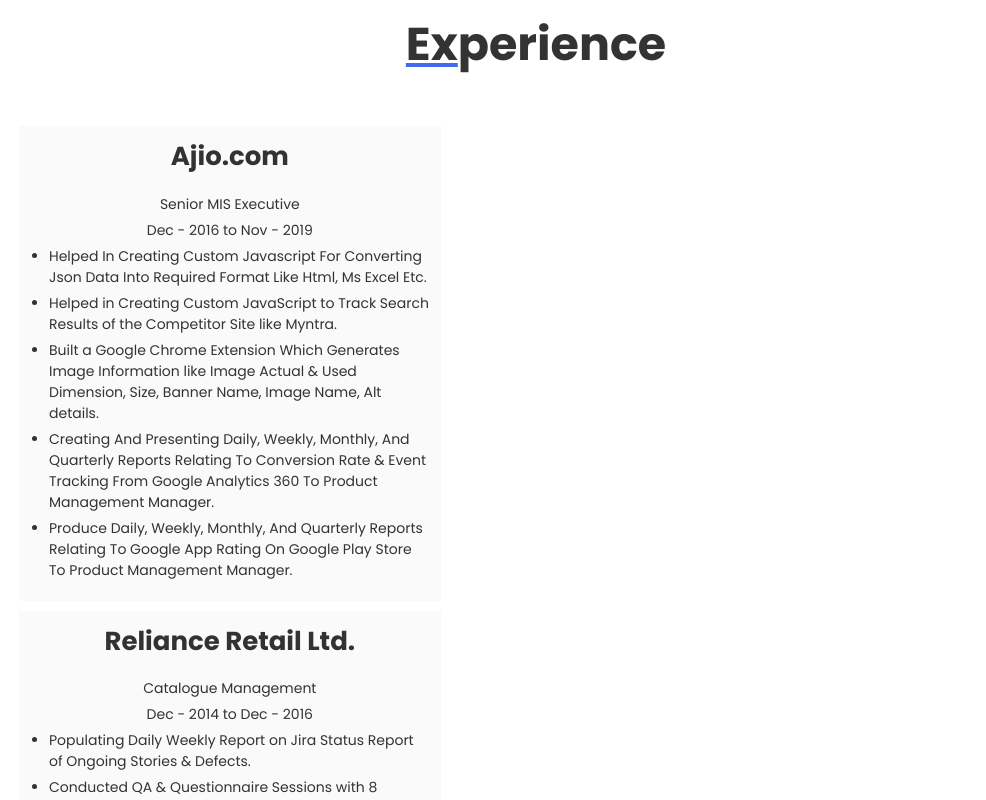
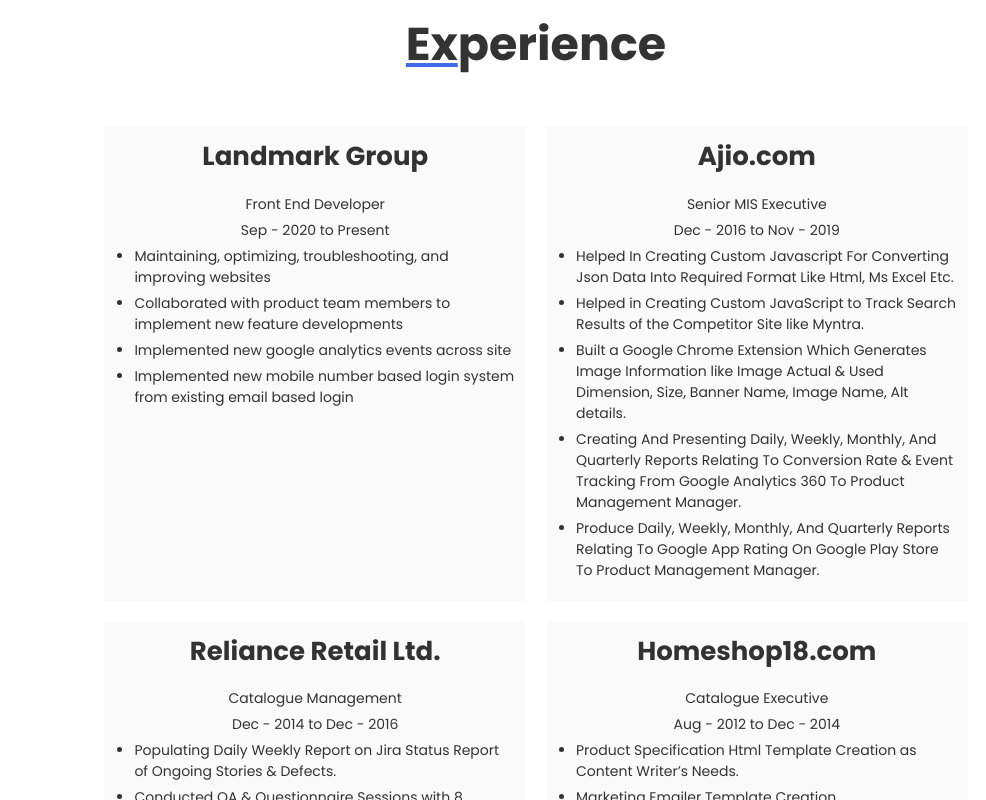
Before and after one commit to schandpasha38/chandpasha-portfolio, a React (Create React App) app: page /about in a window 1280 px wide. Shown: the part 1240-2040 px from the top of the page, without its empty margins (104-1090 px from the left). Built offline with nearby package versions, Linux system fonts and the light colour scheme.

Commit message:
Updated current job discription and updated some other issues

```diff
--- a/src/Components/About/About.css
+++ b/src/Components/About/About.css
@@ -218,8 +218,6 @@
   margin: 80px auto;
 }
 
-// JOB
-
 .job-inner {
   display: flex;
   flex-direction: row;
--- a/src/Components/About/About.js
+++ b/src/Components/About/About.js
@@ -5,7 +5,7 @@
 import AboutChandPic from './assets/AboutChandPic.jpg';
 import * as UiTools from './assets/UITools/index';
 import SocialButtons from '../SocialButtons/SocialButtons';
-import Workexperiance from './Experiance';
+import Workexperiance from './experiance';
 import Education from './Education';
 import ChandResume from './assets/Resume/Chand Pasha.pdf'
 
--- a/src/Components/About/experiance.js
+++ b/src/Components/About/experiance.js
@@ -3,6 +3,18 @@
 const Workexperiance = () => {
 
     const experiance = [
+        {
+            id: 1,
+            comName: "Landmark Group",
+            designation: "Front End Developer",
+            timeline: "Sep - 2020 to Present",
+            kra: [
+                "Maintaining, optimizing, troubleshooting, and improving websites",
+                "Collaborated with product team members to implement new feature developments",
+                "Implemented new google analytics events across site",
+                "Implemented new mobile number based login system from existing email based login",
+            ]
+        },
         {
             id: 1,
             comName: "Ajio.com",
```
